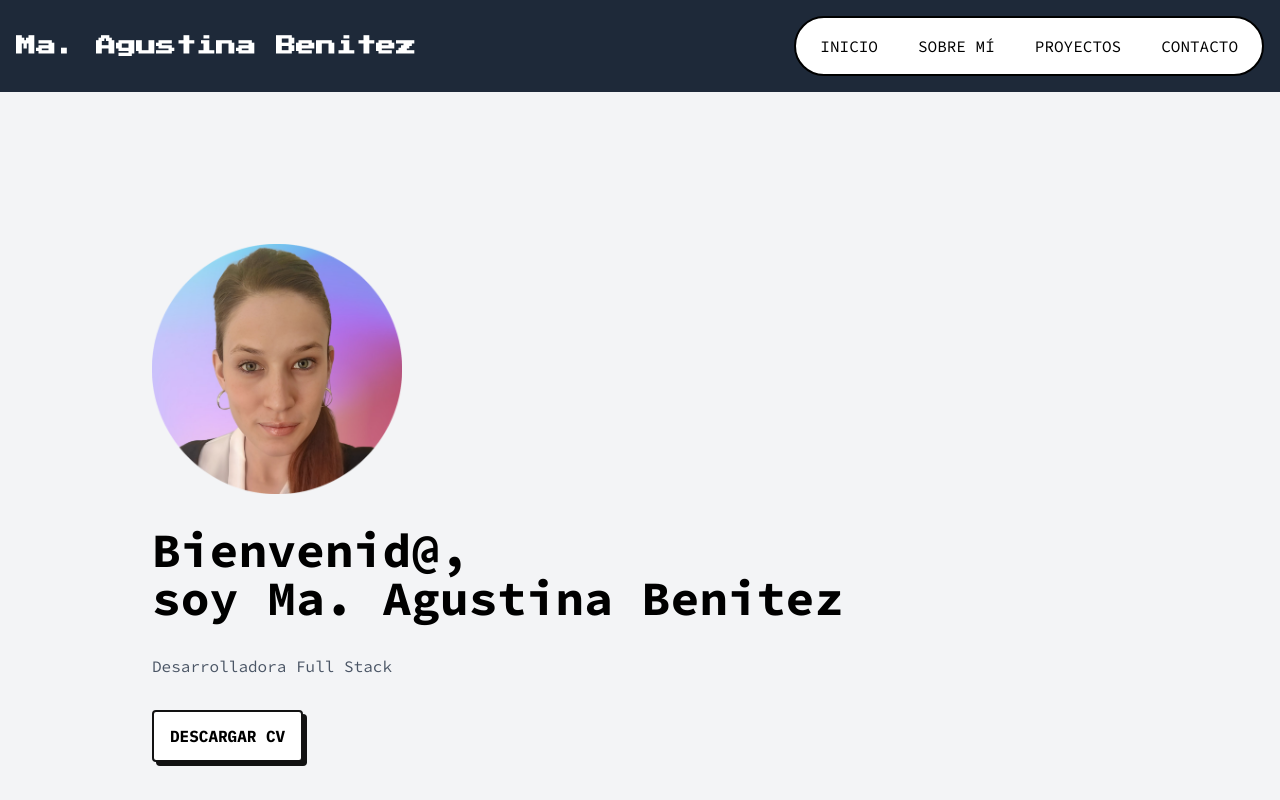
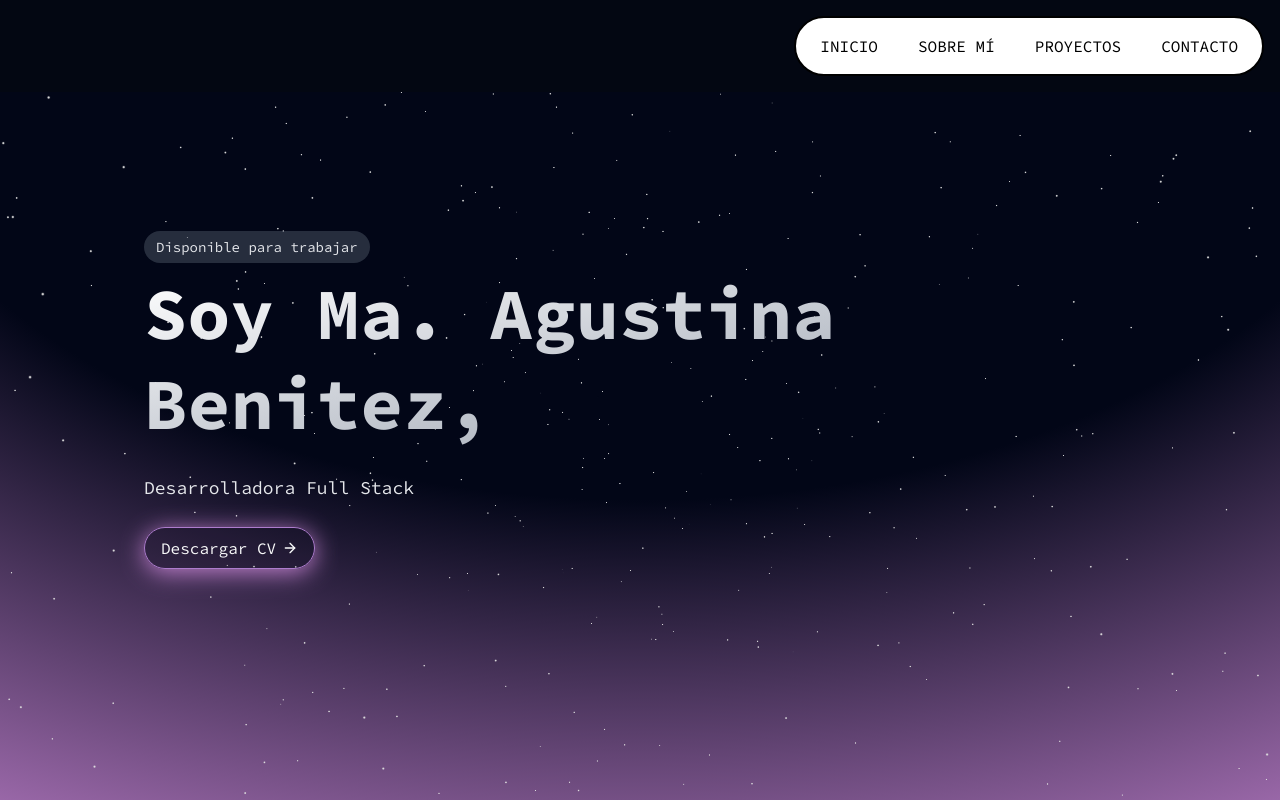
Before and after one commit to agush44/portfolio, a React (Vite) app: page / in a window 1280 px wide. Shown: the top 800 px of the page. Built offline with nearby package versions, Linux system fonts and the light colour scheme.

Commit message:
refactor: hero and nav

```diff
--- a/package.json
+++ b/package.json
@@ -10,6 +10,7 @@
     "preview": "vite preview"
   },
   "dependencies": {
+    "@react-three/drei": "^10.0.4",
     "@tailwindcss/vite": "^4.0.9",
     "framer-motion": "^12.4.10",
     "react": "^19.0.0",
--- a/src/App.jsx
+++ b/src/App.jsx
@@ -1,4 +1,4 @@
-import Navbar from "./components/Navbar";
+import Navbar from "./components/NavBar";
 import Footer from "./components/Footer";
 import Home from "./pages/Home";
 import "./App.css";
--- /dev/null
+++ b/src/components/Hero/AuroraHero.jsx
@@ -0,0 +1,73 @@
+import { Stars } from "@react-three/drei";
+import { Canvas } from "@react-three/fiber";
+import React, { useEffect } from "react";
+import { FiArrowRight } from "react-icons/fi";
+import {
+  useMotionTemplate,
+  useMotionValue,
+  // eslint-disable-next-line no-unused-vars
+  motion,
+  animate,
+} from "framer-motion";
+
+const COLORS_TOP = ["#13FFAA", "#1E67C6", "#CE84CF", "#DD335C"];
+
+export const AuroraHero = () => {
+  const color = useMotionValue(COLORS_TOP[0]);
+
+  useEffect(() => {
+    animate(color, COLORS_TOP, {
+      ease: "easeInOut",
+      duration: 10,
+      repeat: Infinity,
+      repeatType: "mirror",
+    });
+  }, []);
+
+  const backgroundImage = useMotionTemplate`radial-gradient(125% 125% at 50% 0%, #020617 50%, ${color})`;
+  const border = useMotionTemplate`1px solid ${color}`;
+  const boxShadow = useMotionTemplate`0px 4px 24px ${color}`;
+
+  return (
+    <motion.section
+      style={{
+        backgroundImage,
+      }}
+      className="relative w-full min-h-[100vh] place-content-center overflow-hidden bg-gray-950 px-4 py-24 text-gray-200"
+    >
+      <div className="relative z-10 flex flex-col items-start pl-16 md:pl-32">
+        <span className="mb-1.5 inline-block rounded-full bg-gray-600/50 px-3 py-1.5 text-sm">
+          Disponible para trabajar
+        </span>
+        <h2 className="max-w-3xl bg-gradient-to-br from-white to-gray-400 bg-clip-text text-left text-3xl font-bold leading-tight text-transparent sm:text-5xl sm:leading-tight md:text-7xl md:leading-tight">
+          Soy Ma. Agustina Benitez,
+        </h2>
+        <p className="my-6 max-w-xl text-left text-base leading-relaxed md:text-lg md:leading-relaxed">
+          Desarrolladora Full Stack
+        </p>
+        <motion.button
+          style={{
+            border,
+            boxShadow,
+          }}
+          whileHover={{
+            scale: 1.015,
+          }}
+          whileTap={{
+            scale: 0.985,
+          }}
+          className="group relative flex w-fit items-center gap-1.5 rounded-full bg-gray-950/10 px-4 py-2 text-gray-50 transition-colors hover:bg-gray-950/50"
+        >
+          Descargar CV
+          <FiArrowRight className="transition-transform group-hover:-rotate-45 group-active:-rotate-12" />
+        </motion.button>
+      </div>
+
+      <div className="absolute inset-0 z-0">
+        <Canvas>
+          <Stars radius={50} count={2500} factor={4} fade speed={2} />
+        </Canvas>
+      </div>
+    </motion.section>
+  );
+};
--- a/src/components/Hero/Hero.jsx
+++ b/src/components/Hero/Hero.jsx
@@ -1,4 +1,5 @@
 import React from "react";
+import { AuroraHero } from "./AuroraHero";
 import ProfilePhoto from "../../assets/agushcv.png";
 import { Img, ProfileWrapper } from "./Hero.styles";
 import ProfileCard from "../ProfileCard/ProfileCard";
@@ -6,7 +7,12 @@
 
 const Hero = () => {
   return (
-    <div className="text-center p-10">
+    <div>
+      {/* AuroraHero como fondo */}
+      <AuroraHero />
+
+      {/* Contenido principal */}
+      <div className="relative z-10 text-center p-10">
         <ProfileWrapper>
           <Img src={ProfilePhoto} alt="Foto de perfil" />
           <h2 className="text-5xl font-bold">Bienvenid@,</h2>
@@ -18,6 +24,7 @@
         </ProfileWrapper>
         <ProfileCard />
       </div>
+    </div>
   );
 };
 
--- a/src/components/NavBar.jsx
+++ b/src/components/NavBar.jsx
@@ -3,10 +3,9 @@
 
 const Navbar = () => {
   return (
-    <nav className="bg-gray-800 text-white p-4">
+    <nav className="bg-gray-950 text-white p-4 fixed top-0 left-0 w-full z-10">
       <div className="container mx-auto flex justify-between items-center">
-        <h1 className="text-xl font-bold">Ma. Agustina Benitez</h1>
-        <div className="hidden md:flex">
+        <div className="flex ml-auto">
           <SlideTabsExample />
         </div>
       </div>
--- a/src/pages/Home.jsx
+++ b/src/pages/Home.jsx
@@ -2,12 +2,13 @@
 import About from "./About";
 import Projects from "./Projects";
 import Contact from "./Contact";
+import { AuroraHero } from "../components/Hero/AuroraHero";
 
 function Home() {
   return (
     <>
       <section id="hero">
-        <Hero />
+        <AuroraHero />
       </section>
       <section id="about">
         <About />
```
Also changed, not shown: src/components/Stacks.js (added), 1 other file (tests, documents, lock files or other folders). Lines whose indentation alone changed are shown as unchanged.
